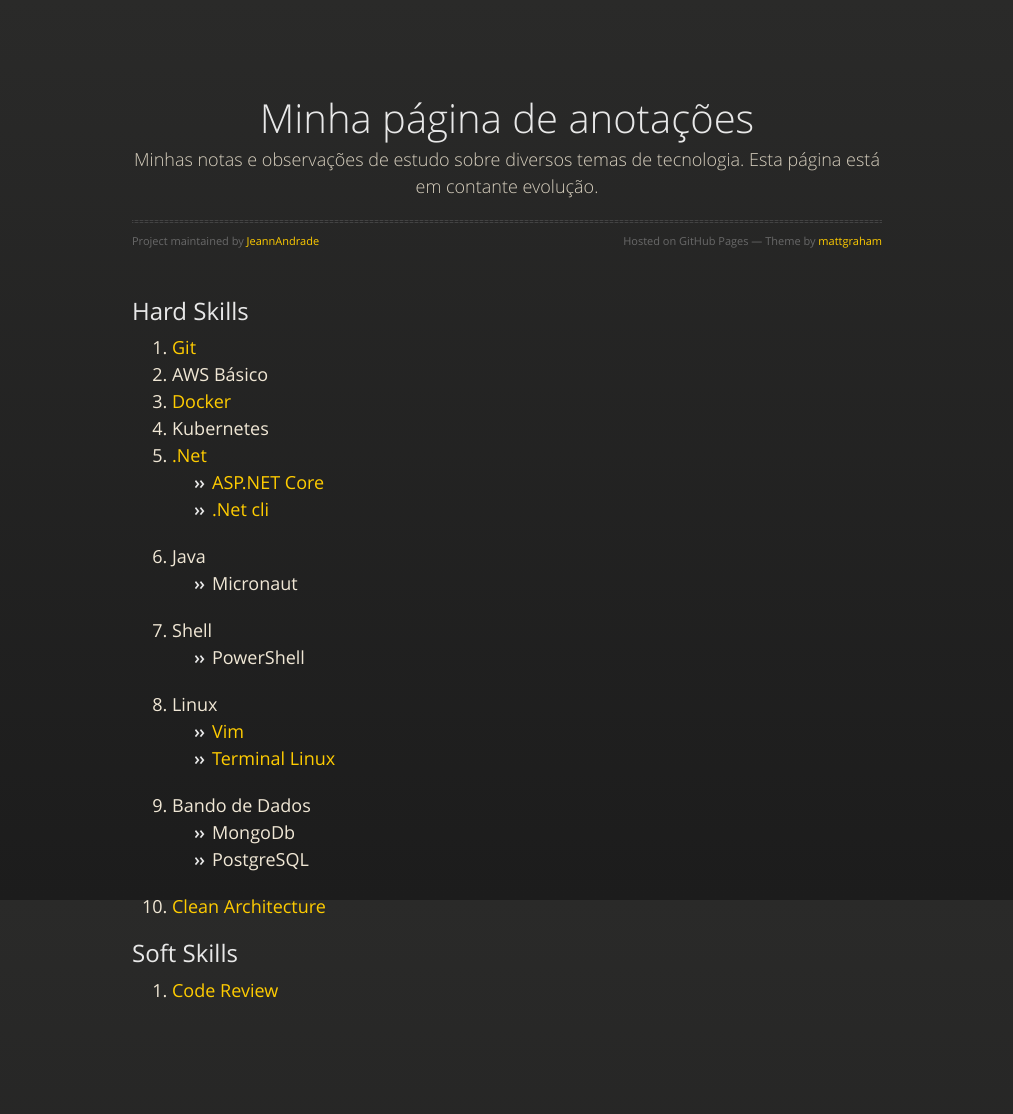
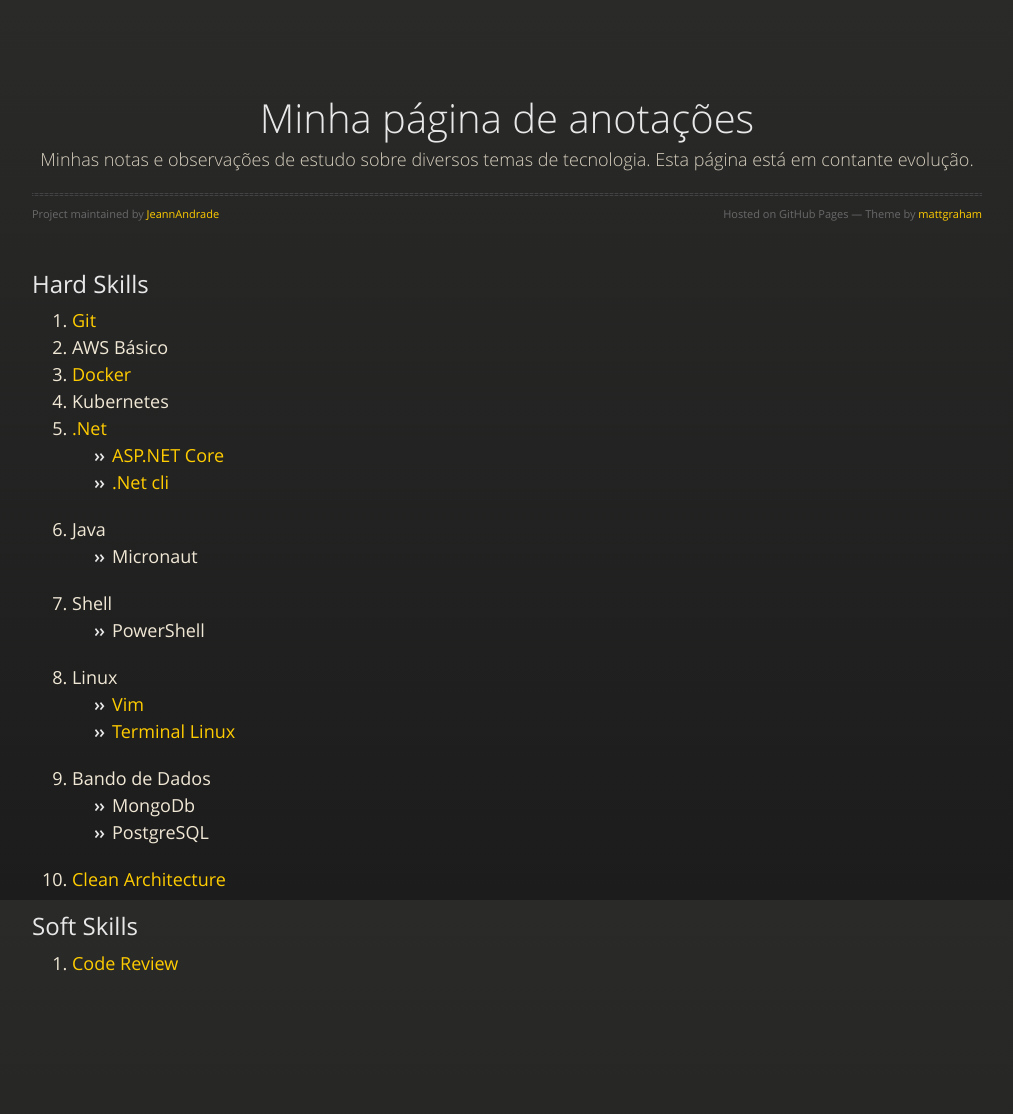
Before and after one commit to JeannAndrade/jeannandrade.github.io, a Jekyll site: the page built from index.md, in a window 1280 px wide. Shown: the whole page, without its empty margins (108-1121 px from the left). Built offline with Jekyll 4.4.1, drawn with Linux system fonts in a browser that asks for light colours; our own code applies the rules of GitHub Pages for plain Markdown files; after the commit the page ends 1087 px from its top, so only the background shows below that.

Commit message:
max-width da section

```diff
--- a/_sass/jekyll-theme-midnight.scss
+++ b/_sass/jekyll-theme-midnight.scss
@@ -90,7 +90,7 @@ strong {
 }
 
 .wrapper {
-  max-width: 800px;
+  max-width: 1000px;
   margin: 0 auto;
   position: relative;
   padding: 0 20px;
@@ -245,7 +245,7 @@ dt {
 }
 
 section {
-  max-width: 750px;
+  max-width: 950px;
   padding: 30px 0px 50px 0px;
   margin: 20px 0;
   margin-top: 70px;
```
